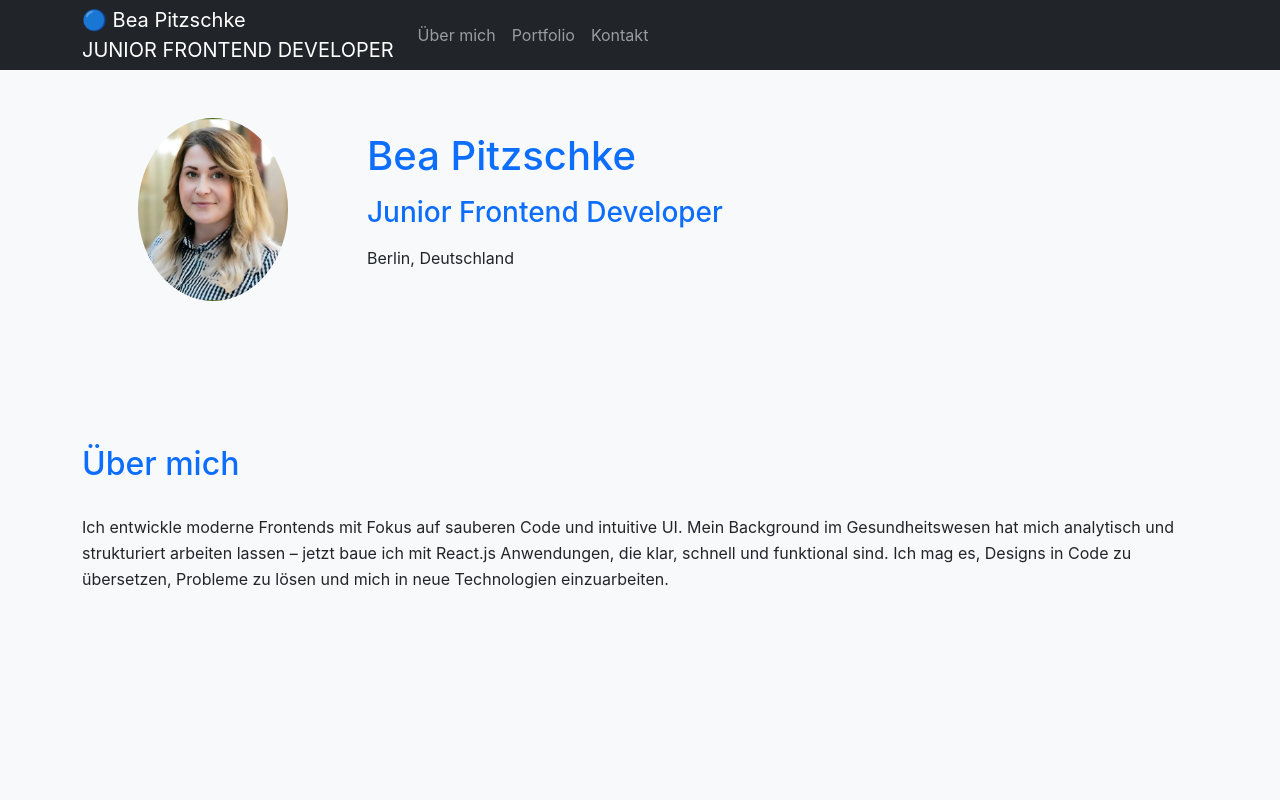
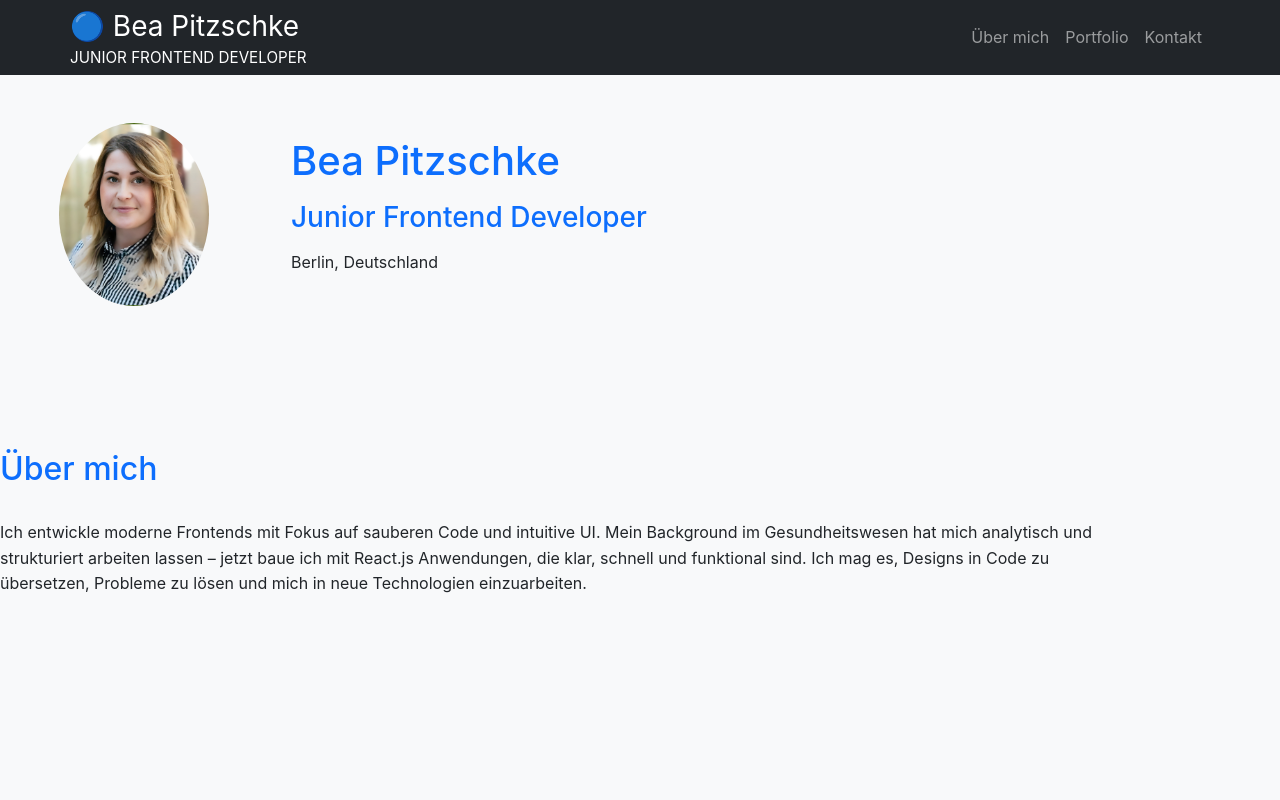
Before and after one commit to BeaCoden/my-cv, a React (Create React App) app: page / in a window 1280 px wide. Shown: the top 800 px of the page. Built offline with nearby package versions, Linux system fonts and the light colour scheme.

Commit message:
Refactor Navbar styles for improved layout; adjust flex properties and media queries for better responsiveness

```diff
--- a/src/App.css
+++ b/src/App.css
@@ -25,15 +25,29 @@ p {
   margin-bottom: 0;
   padding: 0;
   background-color: #0d6efd;
+  display: flex;
+  justify-content: space-around;
 }
 
 .navbar-brand-custom {
   display: flex;
   flex-direction: column;
+  align-items: flex-start;
+  margin-right: 1rem;
 }
 
-.brand-name, .brand-title {
+.brand-name,
+.brand-title {
+  display: inline-block;
   white-space: nowrap;
+  text-align: left;
+}
+
+.brand-name {
+  font-size: 1.75rem;
+}
+.brand-title {
+  font-size: .95rem;
 }
 
 
@@ -118,7 +132,9 @@ footer {
 
 @media screen and (min-width: 992px) {
   .container {
-    max-width: 960px;
+    max-width: 1025px;
+    padding: 0%;
+    margin: 0%;
   }
 }
 
@@ -138,3 +154,14 @@ footer {
     transition: filter 0.3s ease;
   }
 }
+
+@media (min-width: 991.92px) {
+  .custom-toggle {
+    display: none;
+  }
+
+  .navbar-collapse {
+    display: flex !important;
+    justify-content: flex-end;
+  }
+}
--- a/src/components/Navbar.jsx
+++ b/src/components/Navbar.jsx
@@ -13,7 +13,7 @@ const Navigation = () => {
       bg="dark"
       variant="dark"
       expand="lg">
-      <Container className="d-flex justify-content-between align-items-center">
+      <Container className="container-custom">
         <Navbar.Brand
           href="#home"
           className="navbar-brand-custom">
@@ -32,7 +32,7 @@ const Navigation = () => {
         <Navbar.Collapse
           id="basic-navbar-nav"
           className={isOpen ? "show ms-auto" : "ms-auto"}>
-          <Nav className="ml-auto">
+          <Nav>
             <Nav.Link
               href="#about"
               onClick={() => setOpen(false)}>
```
